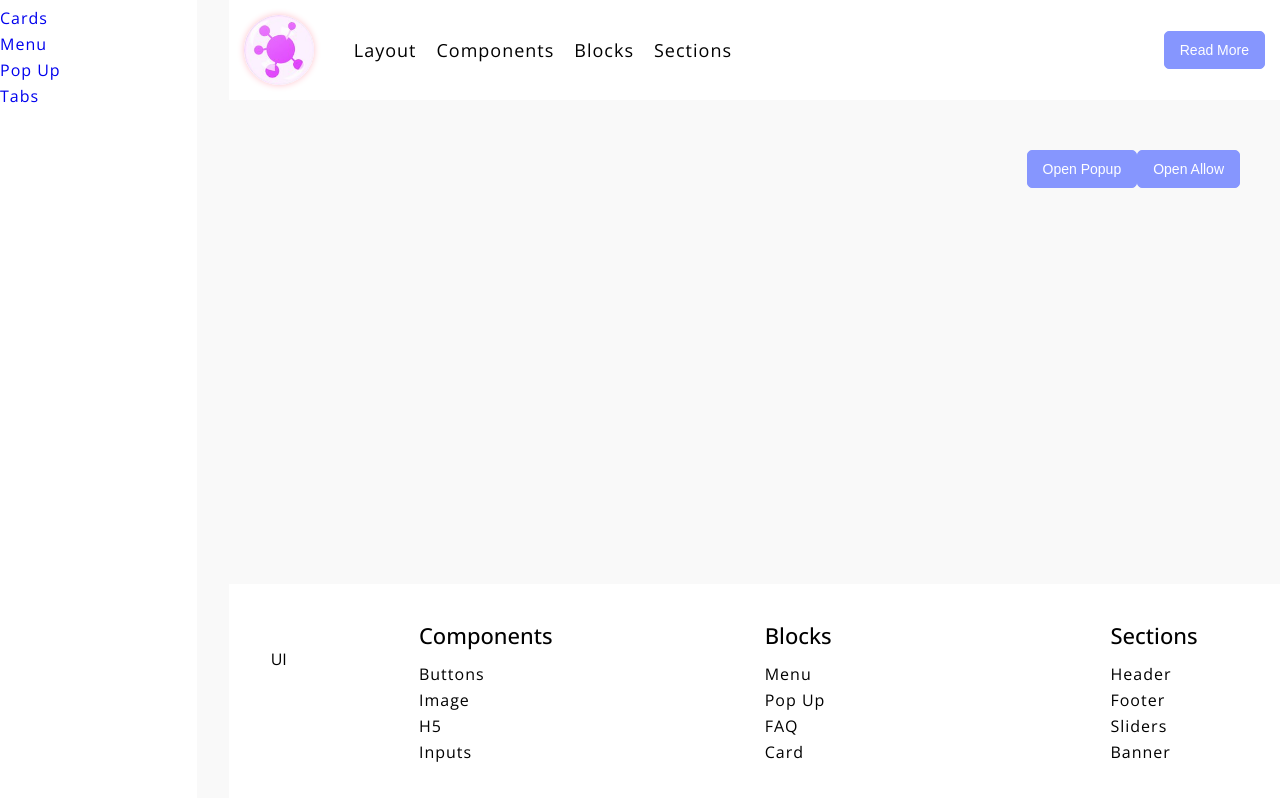
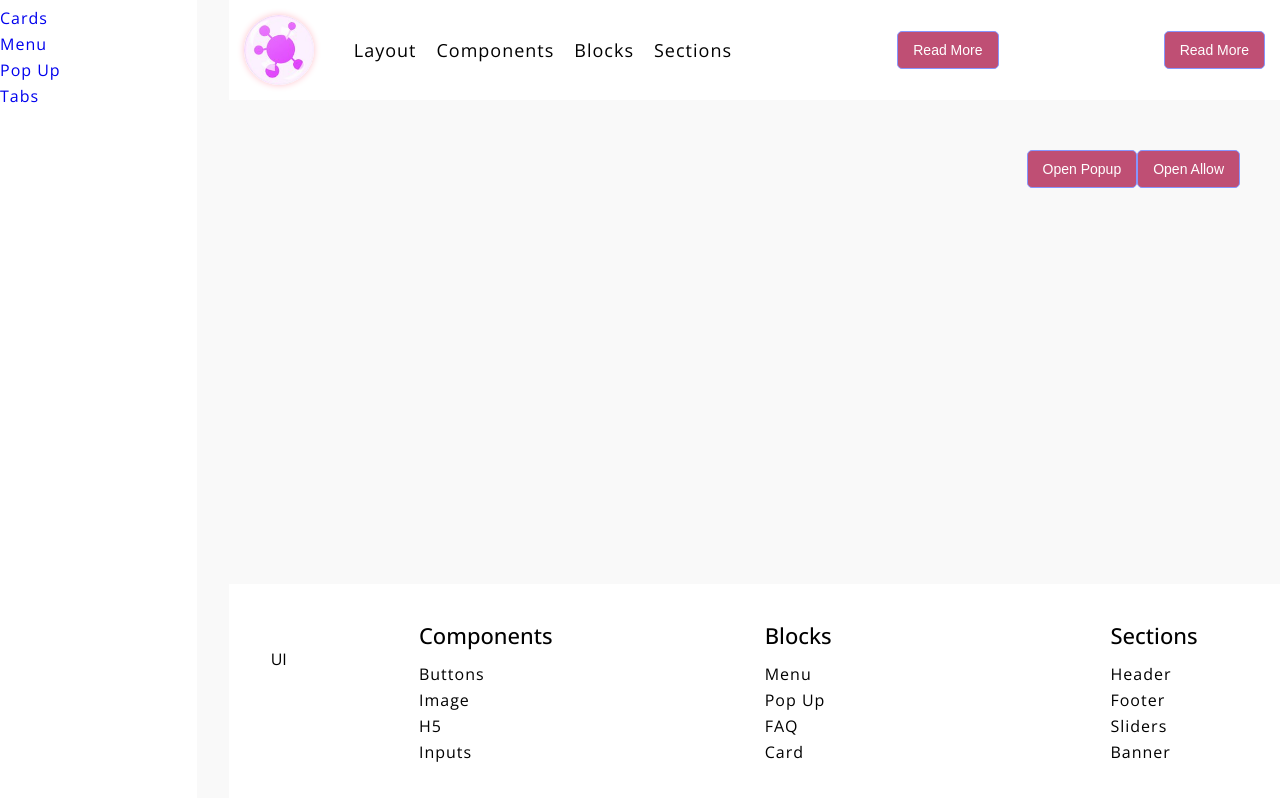
Before and after one commit to SlavaFlava/lib-components, a React (Create React App) app: page /blocks/pop-up in a window 1280 px wide. Built offline with nearby package versions, Linux system fonts and the light colour scheme.

Commit message:
started adding themes

```diff
--- a/package.json
+++ b/package.json
@@ -10,6 +10,7 @@
     "@types/node": "^16.18.37",
     "@types/react": "^18.2.14",
     "@types/react-dom": "^18.2.6",
+    "mobx-react": "^9.0.0",
     "react": "^18.2.0",
     "react-dom": "^18.2.0",
     "react-router-dom": "^6.14.1",
--- a/src/App.tsx
+++ b/src/App.tsx
@@ -1,4 +1,3 @@
-import React from 'react';
 import { Route, Routes } from 'react-router-dom';
 import Header from './project/header';
 import Footer from './project/footer';
--- a/src/my-lib/components/buttons.tsx
+++ b/src/my-lib/components/buttons.tsx
@@ -1,5 +1,9 @@
 import styled from 'styled-components'
 import { IBorder, IDisplay, IFonts, IGlobal, IProportions } from '../models/global'
+import { defaultTheme } from '../theme/colors'
+
+
+
 
 
 interface IButton extends IDisplay, IProportions, IFonts, IBorder, IGlobal{
@@ -52,7 +56,7 @@ export const Button = styled.button<IButton>`
    };
 
   color: ${(p) => p.color ?? 'white'};
-  background: ${(p) => p.bg ?? '#8696FE'};
+  background: ${(p) => p.bg ?? p.theme.color};
   padding: ${(p) => p.p ?? '10px 15px'};
   padding-top: ${(p) => p.pt};
   padding-bottom: ${(p) => p.pb};
@@ -72,6 +76,9 @@ export const Button = styled.button<IButton>`
     opacity: ${(p)=> p.hover == 'opacity' ? 0.7 : false}
    }
 `
+
+
+
 
 export const BtnLink = styled.a<BtnLink>`
   cursor: pointer;
@@ -134,3 +141,7 @@ export const BtnLink = styled.a<BtnLink>`
     opacity: ${(p)=> p.hover == 'opacity' ? 0.7 : false}
    }
 `
+
+Button.defaultProps = BtnLink.defaultProps = {
+  theme: defaultTheme
+}
--- a/src/my-lib/models/global.ts
+++ b/src/my-lib/models/global.ts
@@ -17,7 +17,7 @@ export interface IGlobal {
 export interface IDisplay {
   display?: 'flex' | 'block' | 'inline-flex' | 'inline-block' | 'inline' | 'inline-flex' | 'grid' | 'inline-grid' | 'flow-root'
   justifycontent?: 'center' | 'space-between' | 'space-around' | 'flex-end' | 'flex-start' | 'left' | 'right'
-  alignitems?: 'center'| 'flex-end' | 'flex-start' | 'left' | 'right'
+  alignitems?: 'center' | 'flex-end' | 'flex-start' | 'left' | 'right'
   flexWrap?: 'wrap' | 'wrap-reverse' | 'nowrap' | 'inherit' | 'initial' | 'unset'
   flexDirection?: 'row' | 'row-reverse' | 'column' | 'column-reverse'
 }
@@ -44,7 +44,7 @@ export interface IFonts {
 export interface IBorder {
   border?: string
   br?: string
-  shadow?: 'variant-1' | 'variant-2' |'variant-3' |'variant-4' |'variant-5' |'variant-6'
+  shadow?: 'variant-1' | 'variant-2' | 'variant-3' | 'variant-4' | 'variant-5' | 'variant-6'
   customShadow?: string
   shadowcolor?: string
 }
--- /dev/null
+++ b/src/my-lib/theme/colors.ts
@@ -0,0 +1,4 @@
+export let defaultTheme = {
+  color: "#BF4F74",
+  bg: 'red'
+}
--- a/src/project/header/index.tsx
+++ b/src/project/header/index.tsx
@@ -5,6 +5,8 @@ import { Avatar, Image } from '../../my-lib/components/image';
 import { Menu, MenuItem } from '../../my-lib/blocks/menu';
 import { LHeader } from '../../my-lib/sections/header';
 import { Button } from '../../my-lib/components/buttons';
+import { ThemeProvider } from 'styled-components';
+import { defaultTheme } from '../../my-lib/theme/colors';
 
 
 const menuItems = [
@@ -14,6 +16,8 @@ const menuItems = [
   { link: '/sections', name: 'Sections' },
 ]
 const Header = () => {
+   const redTheme = {...defaultTheme, bg:'green' }
+
   return (
     <LHeader bg='#FFF'>
       <Container>
@@ -33,6 +37,9 @@ const Header = () => {
               }
             </Menu>
           </Box>
+          <ThemeProvider theme= {redTheme}>
+            <Button hover={'reverseBorder'}>Read More</Button>
+          </ThemeProvider>
           <Button hover={'reverseBorder'}>Read More</Button>
         </Row>
       </Container>
```
Also changed, not shown: src/project/content/components/list.tsx (+4 -4 lines), src/my-lib/components/list.tsx (line endings or trailing spaces), 1 other file (tests, documents, lock files or other folders).
